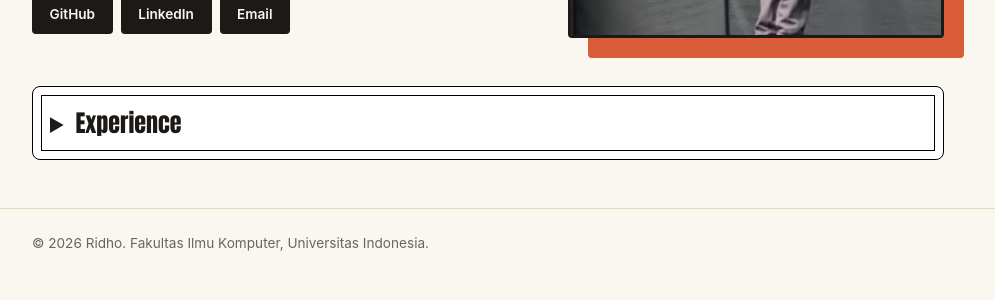
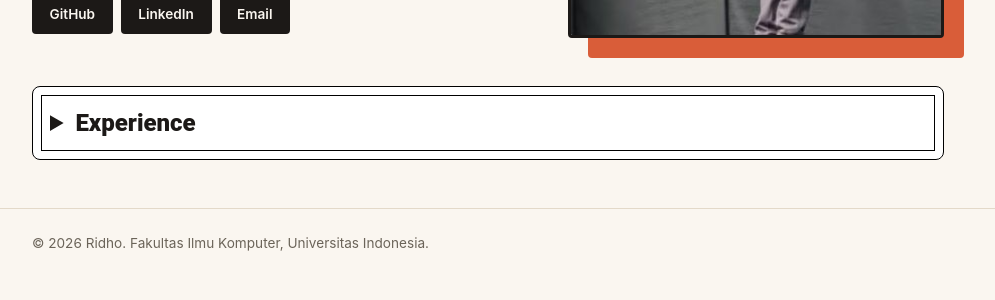
Before and after one commit to ihatewalls/myportofolio, a Django app: page / in a window 1280 px wide. Shown: the part 484-784 px from the top of the page, without its empty margins (152-1147 px from the left). Run offline with Django 5.2, Linux system fonts and the light colour scheme.

Commit message:
Font Change for Mobile Compatibility

```diff
--- a/static/css/style.css
+++ b/static/css/style.css
@@ -183,7 +183,7 @@ h1, .brand {
   background-color: #ffffff;
 }
 #experience_summary {
-  font-family: "Impact";
+  font-family: "Roboto Black";
   border: 1px solid #000000;
   padding: 0.5rem;
   background-color: #ffffff;
```
